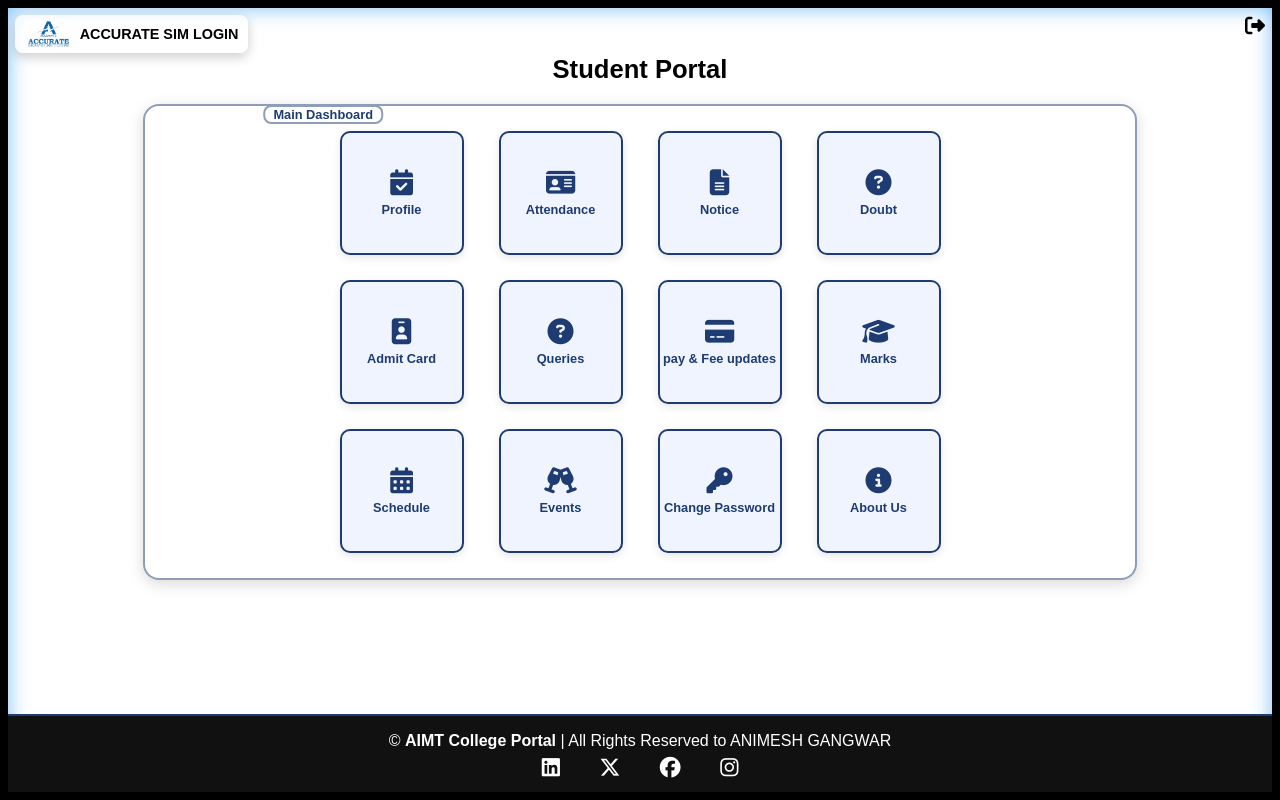
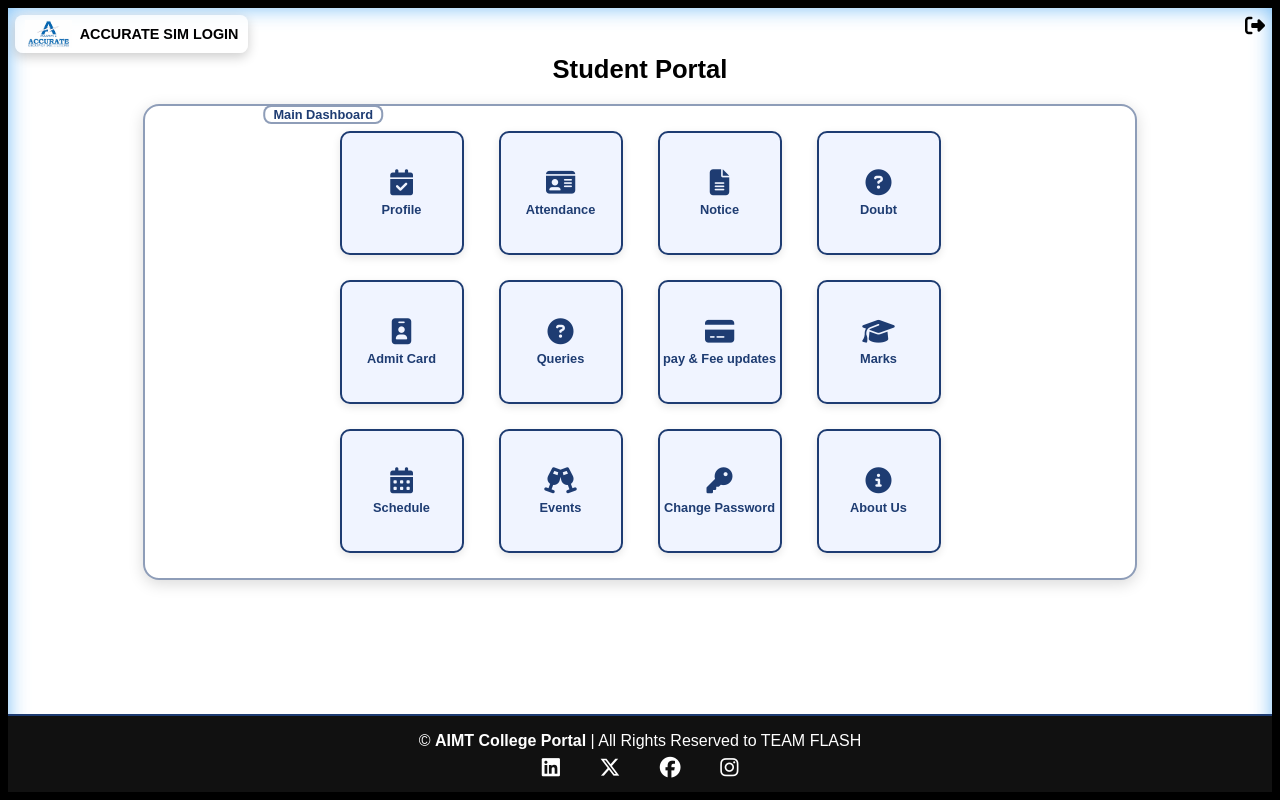
Before and after one commit to well-yehh/SIH-project-clg_page, a plain HTML site: page welcomepage.html in a window 1280 px wide. Drawn offline with Linux system fonts and the light colour scheme.

Commit message:
Update welcomepage.html

```diff
--- a/welcomepage.html
+++ b/welcomepage.html
@@ -243,7 +243,7 @@
   </div>
 
   <footer>
-    <p>© <span>AIMT College Portal</span> | All Rights Reserved to ANIMESH GANGWAR</p>
+    <p>© <span>AIMT College Portal</span> | All Rights Reserved to TEAM FLASH</p>
     <div class="social-icons">
       <a href="#"><i class="fa-brands fa-linkedin"></i></a>
       <a href="#"><i class="fa-brands fa-x-twitter"></i></a>
```
